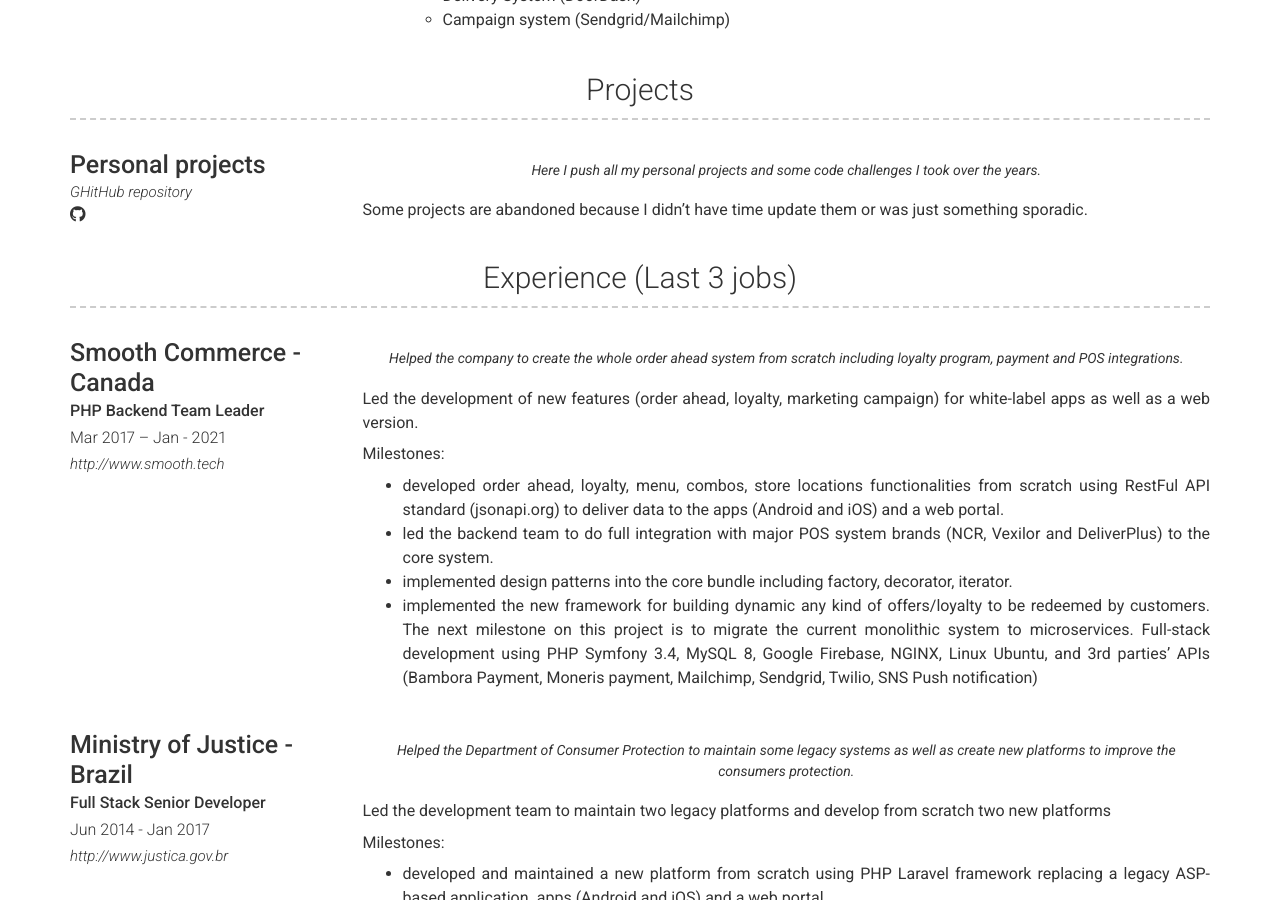
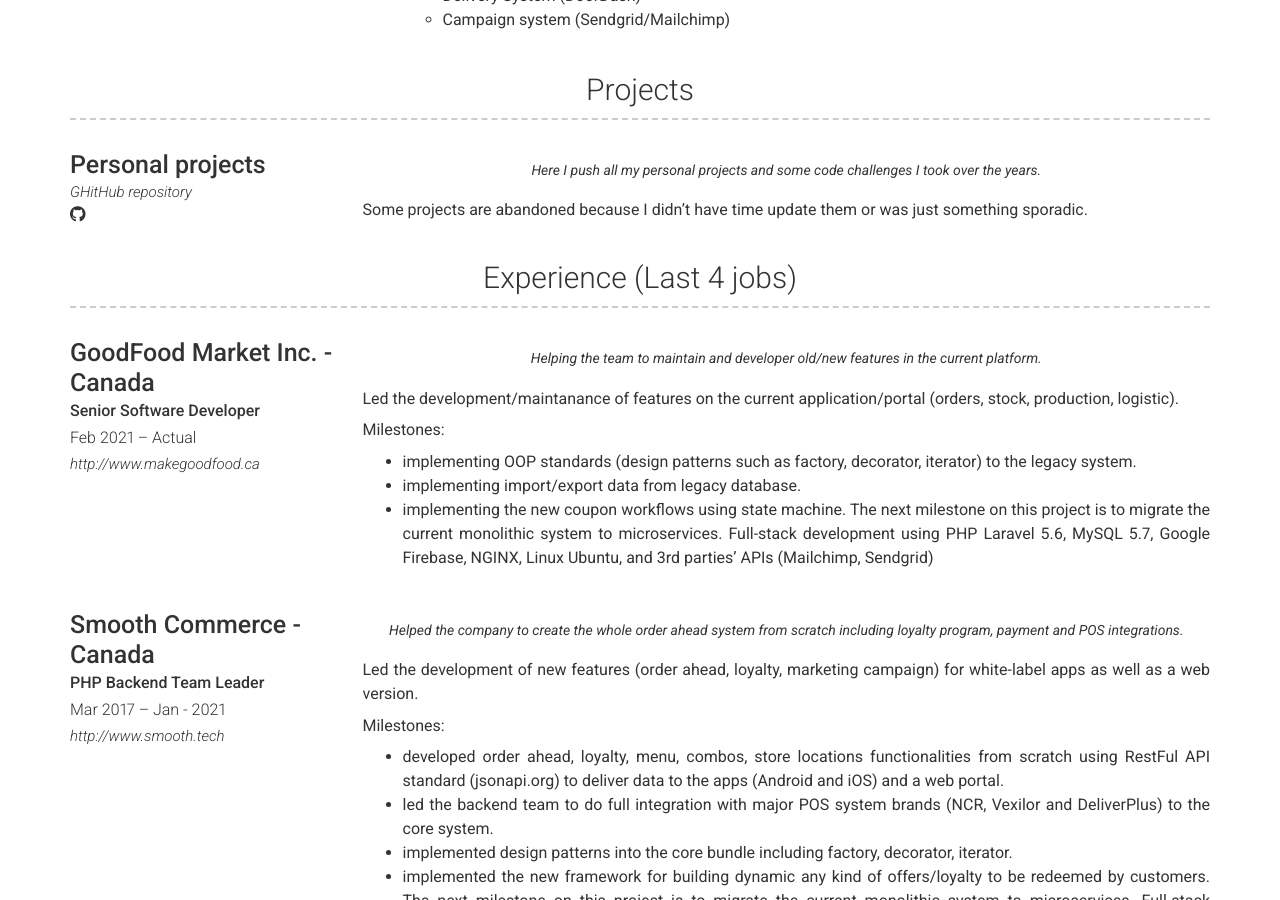
Before and after one commit to seyrls/seyrls.github.io, a Jekyll site: the page built from docs/index.md, in a window 1280 px wide and 900 px high, scrolled down 677 px. Built offline with Jekyll 4.4.1, drawn with Linux system fonts in a browser that asks for light colours; nearby versions of some CDN libraries.

Commit message:
Added new job

```diff
--- a/docs/_config.yml
+++ b/docs/_config.yml
@@ -88,9 +88,26 @@ content:
           Here I push all my personal projects and some code challenges I took over the years.
         description: | # this will include new lines to allow paragraphs
           Some projects are abandoned because I didn't have time update them or was just something sporadic.
-  - title: Experience (Last 3 jobs)
+  - title: Experience (Last 4 jobs)
     layout: list
     content:
+      - layout: left
+        title: GoodFood Market Inc. - Canada
+        sub_title: Senior Software Developer
+        caption: Feb 2021 – Actual
+        link: http://www.makegoodfood.ca
+        quote: >
+          Helping the team to maintain and developer old/new features in the current platform.
+        description: | # this will include new lines to allow paragraphs
+          Led the development/maintanance of features on the current application/portal (orders, stock, production, logistic).
+
+          Milestones:
+            * implementing OOP standards (design patterns such as factory, decorator, iterator) to the legacy system.
+            * implementing import/export data from legacy database.
+            * implementing the new coupon workflows using state machine.
+          The next milestone on this project is to migrate the current monolithic system to microservices.
+          Full-stack development using PHP Laravel 5.6, MySQL 5.7, Google Firebase, NGINX, Linux Ubuntu, and 3rd parties’ APIs (Mailchimp, Sendgrid)
+
       - layout: left
         title: Smooth Commerce - Canada
         sub_title: PHP Backend Team Leader
```
